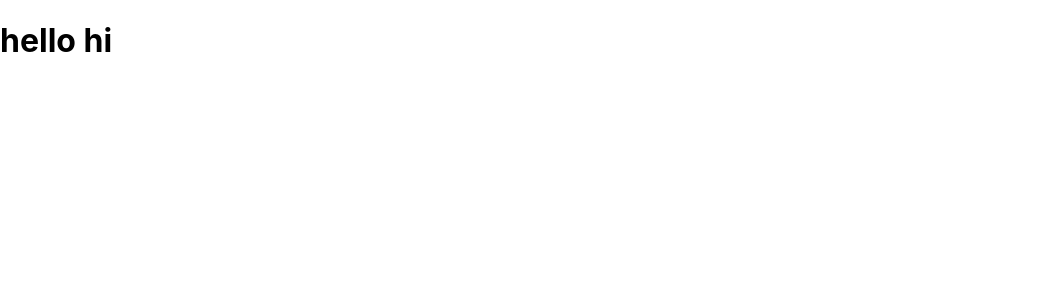
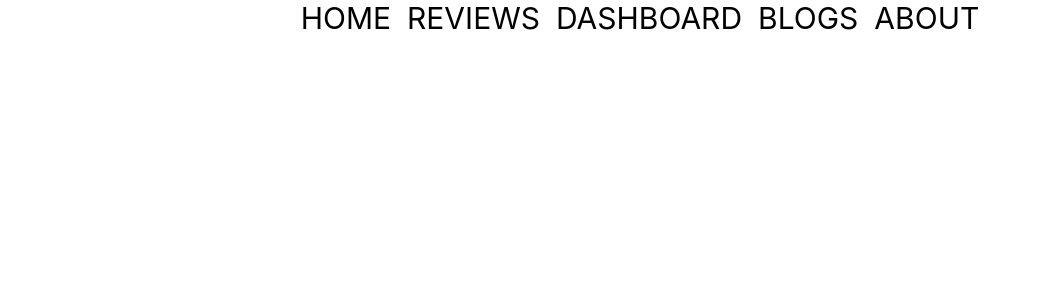
Before and after one commit to Hridoyshom/headohone-review, a React (Create React App) app: page / in a window 1280 px wide. Shown: the top 300 px of the page, without its empty margins (0-1039 px from the left). Built offline with nearby package versions, Linux system fonts and the light colour scheme.

Commit message:
navbar added

```diff
--- a/package.json
+++ b/package.json
@@ -35,5 +35,10 @@
       "last 1 firefox version",
       "last 1 safari version"
     ]
+  },
+  "devDependencies": {
+    "autoprefixer": "^10.4.4",
+    "postcss": "^8.4.12",
+    "tailwindcss": "^3.0.23"
   }
 }
--- /dev/null
+++ b/postcss.config.js
@@ -0,0 +1,6 @@
+module.exports = {
+  plugins: {
+    tailwindcss: {},
+    autoprefixer: {},
+  },
+}
--- a/src/App.js
+++ b/src/App.js
@@ -2,10 +2,13 @@ import logo from './logo.svg';
 import { Routes, Route, } from "react-router-dom";
 import './App.css';
 import Home from './Homepage/Home';
+import Header from './Header/Header';
+
 
 function App() {
   return (
     <div>
+      <Header />
       <Routes>
         <Route path='/' element={<Home />} />
       </Routes>
--- /dev/null
+++ b/src/Header/Header.js
@@ -0,0 +1,18 @@
+import React from 'react';
+import { Link } from 'react-router-dom';
+
+const Header = () => {
+    return (
+        <div>
+            <div className='flex gap-4 text-3xl md:justify-center '>
+                <Link to='/'>HOME</Link>
+                <Link to='Reviews'>REVIEWS</Link>
+                <Link to='Dashboard'>DASHBOARD</Link>
+                <Link to='Blogs'>BLOGS</Link>
+                <Link to='About'>ABOUT</Link>
+            </div>
+        </div>
+    );
+};
+
+export default Header;
--- a/src/Homepage/Home.js
+++ b/src/Homepage/Home.js
@@ -3,7 +3,7 @@ import React from 'react';
 const Home = () => {
     return (
         <div>
-            <h1>hello hi</h1>
+
         </div>
     );
 };
--- a/src/index.css
+++ b/src/index.css
@@ -1,3 +1,7 @@
+@tailwind base;
+@tailwind components;
+@tailwind utilities;
+
 body {
   margin: 0;
   font-family: -apple-system, BlinkMacSystemFont, 'Segoe UI', 'Roboto', 'Oxygen',
--- /dev/null
+++ b/tailwind.config.js
@@ -0,0 +1,9 @@
+module.exports = {
+  content: [
+    "./src/**/*.{js,jsx,ts,tsx}",
+  ],
+  theme: {
+    extend: {},
+  },
+  plugins: [],
+}
```
Also changed, not shown: 1 other file (tests, documents, lock files or other folders).
